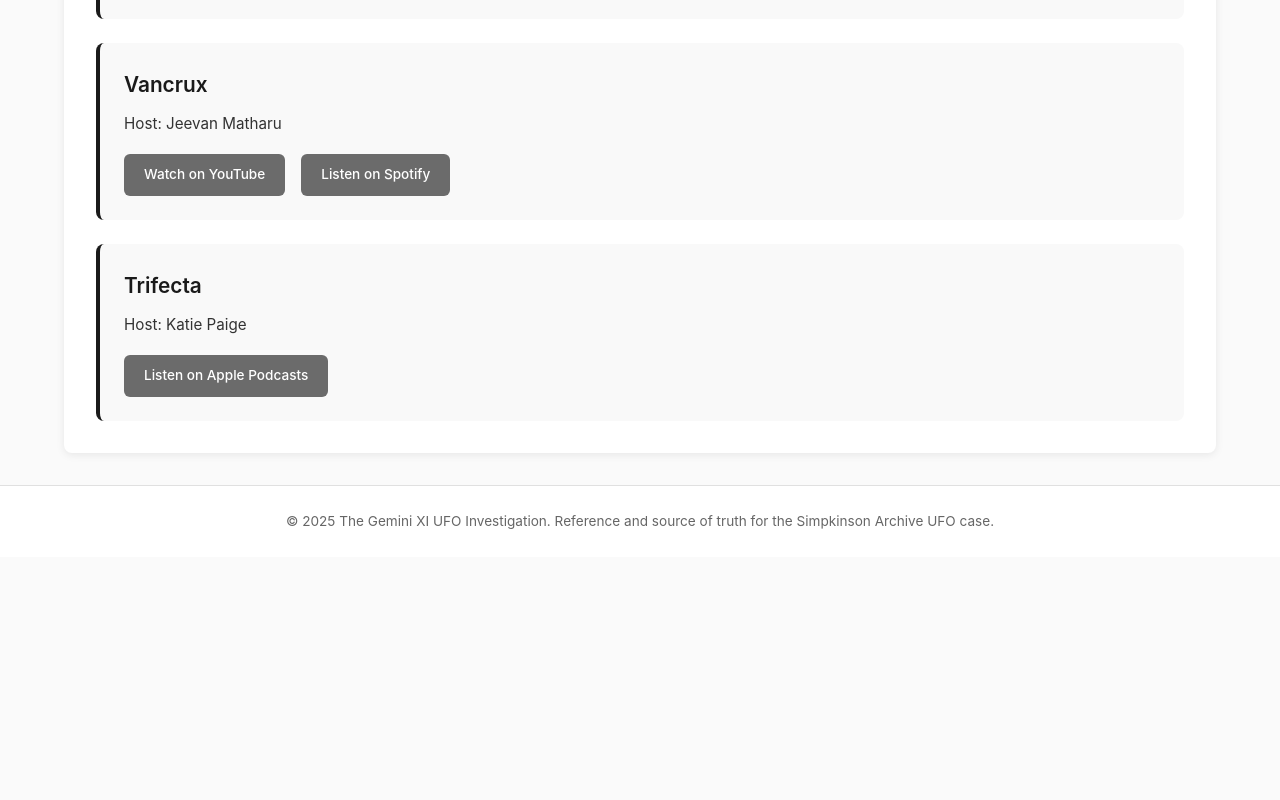
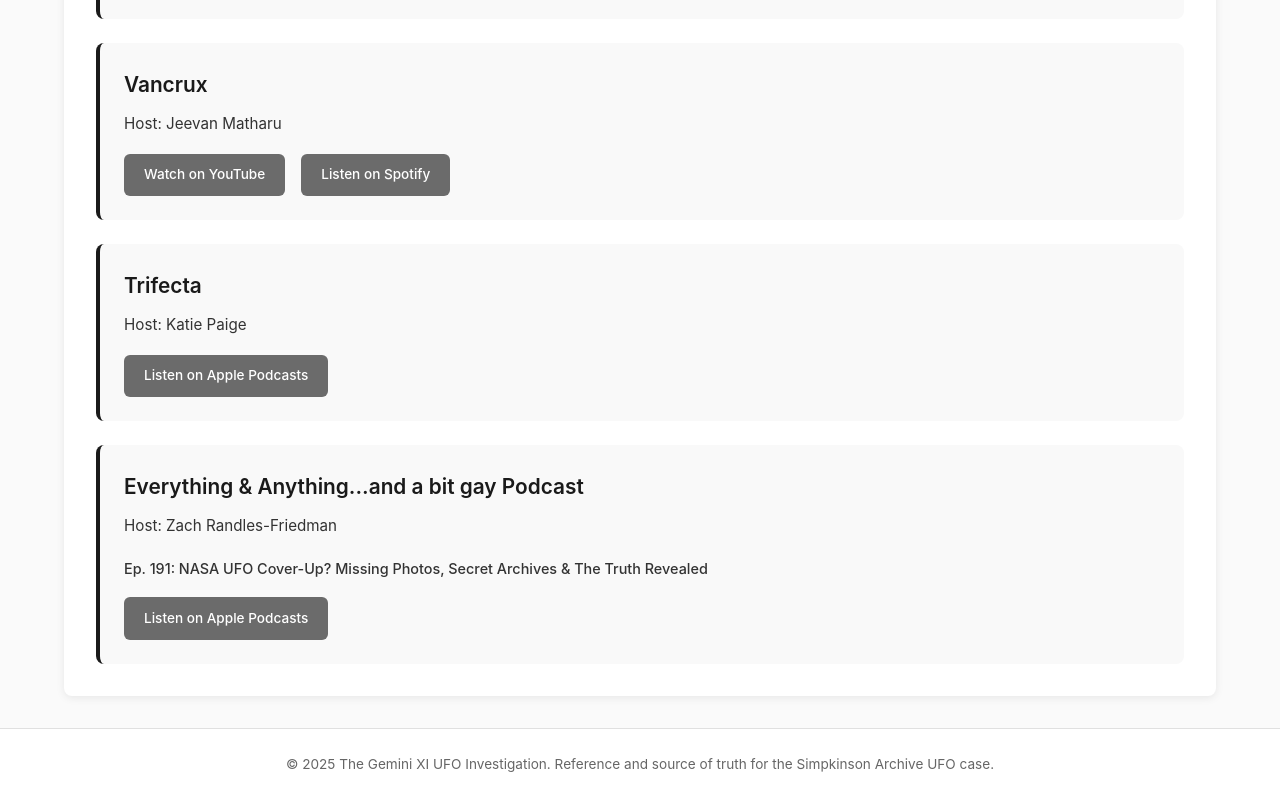
Before and after one commit to Seth-Lamancusa/geminiufo, a plain HTML site: page podcasts.html in a window 1280 px wide. Shown: the part 1604-2404 px from the top of the page. Before the commit the page ends 2161 px from the top, so only its background shows below. Drawn offline with Linux system fonts and the light colour scheme.

Commit message:
add podcast episode link (Ep. 191)

```diff
--- a/podcasts.html
+++ b/podcasts.html
@@ -99,6 +99,15 @@
                         <a href="https://podcasts.apple.com/us/podcast/the-simpkinson-nasa-ufo-archive-gemini-xi-anomalies/id1842029866?i=1000747123778&l=fr-FR" target="_blank" rel="noopener" class="btn-primary">Listen on Apple Podcasts</a>
                     </div>
                 </div>
+
+                <div class="podcast-item">
+                    <h3>Everything &amp; Anything...and a bit gay Podcast</h3>
+                    <p class="podcast-host">Host: Zach Randles-Friedman</p>
+                    <p class="podcast-status">Ep. 191: NASA UFO Cover-Up? Missing Photos, Secret Archives &amp; The Truth Revealed</p>
+                    <div class="podcast-links">
+                        <a href="https://podcasts.apple.com/us/podcast/ep-191-nasa-ufo-cover-up-missing-photos-secret-archives/id1725668960?i=1000762245968" target="_blank" rel="noopener" class="btn-primary">Listen on Apple Podcasts</a>
+                    </div>
+                </div>
             </div>
         </section>
     </main>
```
